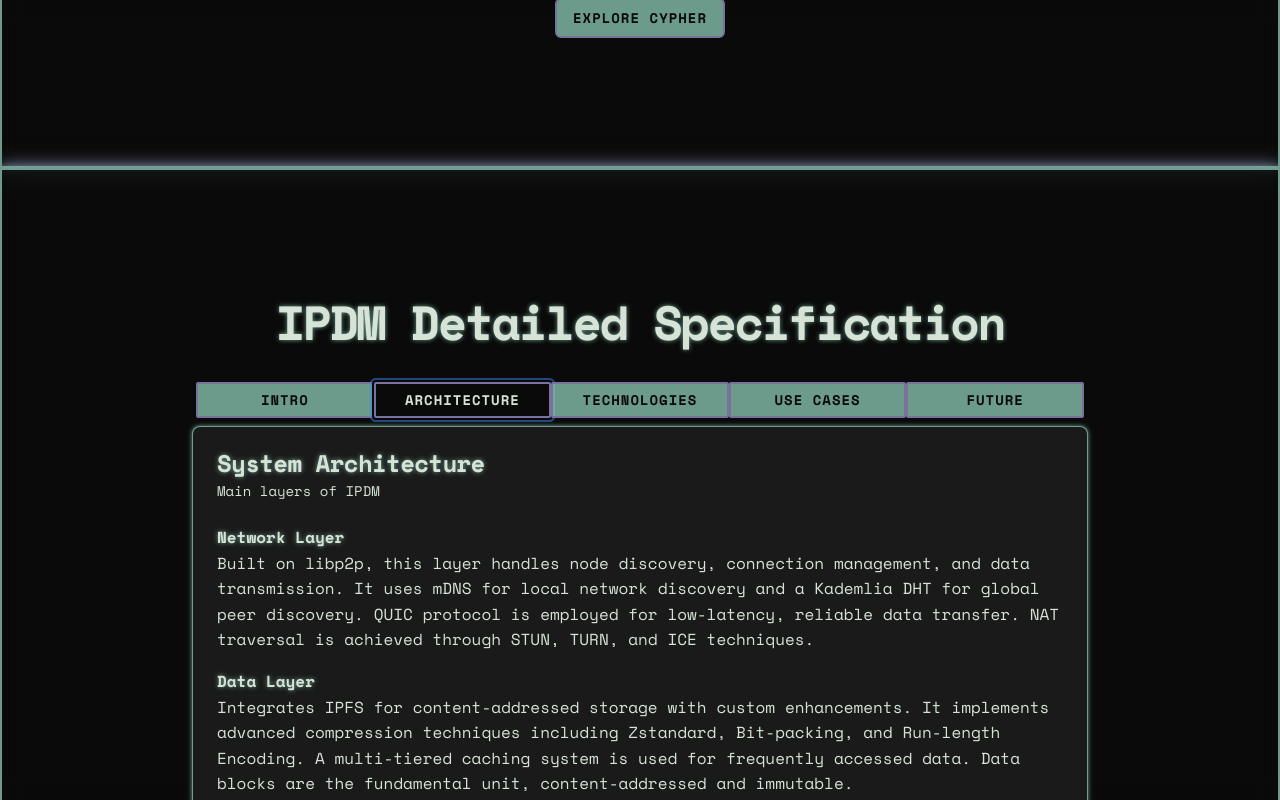
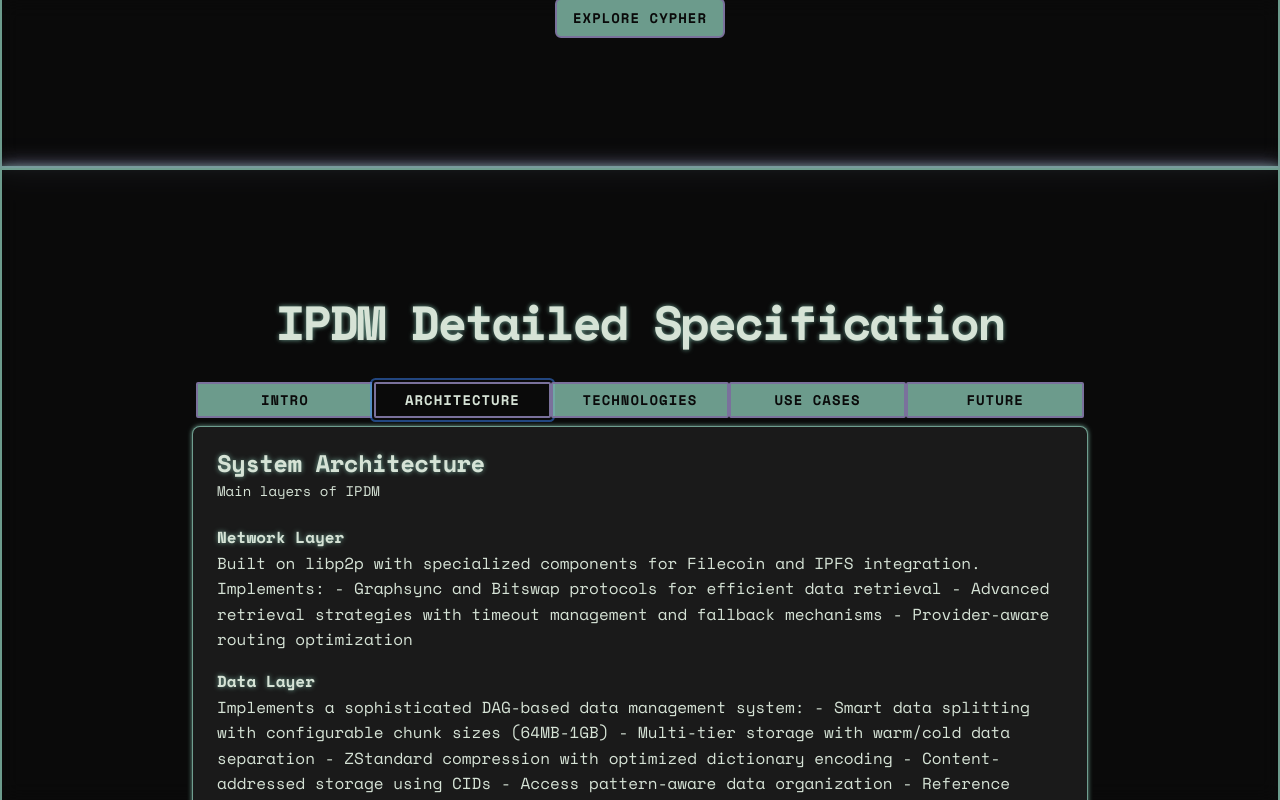
Before and after one commit to ipdm-wg/docs, a Next.js app: page / in a window 1280 px wide. Both pictures are taken after a click on the tab "ARCHITECTURE". Built offline with nearby package versions, Linux system fonts and the light colour scheme.

Commit message:
fix: content

```diff
--- a/app/components/CypherSection.tsx
+++ b/app/components/CypherSection.tsx
@@ -14,7 +14,7 @@ export default function CypherSection() {
           </p>
           <ul className="list-disc text-left space-y-2 mt-4">
             <li>Real-time indexing with support for custom WASM-based indexing logic</li>
-            <li>Multi-tiered storage (Redis, ScyllaDB, ClickHouse) for optimized data access</li>
+            <li>Multi-tiered storage (Redis, ScyllaDB) for optimized data access</li>
             <li>Advanced querying via GraphQL and REST APIs for flexible data retrieval</li>
             <li>High-performance gRPC interface with fallback to HTTP/JSON-RPC</li>
             <li>Scalable architecture supporting parallel processing and sharding</li>
--- a/app/components/PaperSection.tsx
+++ b/app/components/PaperSection.tsx
@@ -52,19 +52,49 @@ export default function PaperSection() {
                 <ul className="space-y-4">
                   <li>
                     <h4 className="font-semibold retro-text">Network Layer</h4>
-                    <p>Built on libp2p, this layer handles node discovery, connection management, and data transmission. It uses mDNS for local network discovery and a Kademlia DHT for global peer discovery. QUIC protocol is employed for low-latency, reliable data transfer. NAT traversal is achieved through STUN, TURN, and ICE techniques.</p>
+                    <p>Built on libp2p with specialized components for Filecoin and IPFS integration. Implements:
+                      - Graphsync and Bitswap protocols for efficient data retrieval
+                      - Advanced retrieval strategies with timeout management and fallback mechanisms
+                      - Provider-aware routing optimization
+                    </p>
                   </li>
+
                   <li>
                     <h4 className="font-semibold retro-text">Data Layer</h4>
-                    <p>Integrates IPFS for content-addressed storage with custom enhancements. It implements advanced compression techniques including Zstandard, Bit-packing, and Run-length Encoding. A multi-tiered caching system is used for frequently accessed data. Data blocks are the fundamental unit, content-addressed and immutable.</p>
+                    <p>Implements a sophisticated DAG-based data management system:
+                      - Smart data splitting with configurable chunk sizes (64MB-1GB)
+                      - Multi-tier storage with warm/cold data separation
+                      - ZStandard compression with optimized dictionary encoding
+                      - Content-addressed storage using CIDs
+                      - Access pattern-aware data organization
+                      - Reference locality optimization
+                    </p>
                   </li>
+
                   <li>
                     <h4 className="font-semibold retro-text">Processing Layer</h4>
-                    <p>Utilizes a WebAssembly runtime for efficient, sandboxed execution of user-defined functions. It includes a data flow engine for managing processing pipelines, a query optimizer for complex query analysis, and a distributed compute scheduler for coordinating tasks across the network.</p>
+                    <p>Advanced data processing architecture featuring:
+                      - DAG-aware parallel processing engine
+                      - Optimized retrieval paths based on access patterns
+                      - Concurrent chunk processing with semaphore-based control
+                      - Smart caching system for frequently accessed data
+                      - Entry point detection and optimization
+                      - Reference tracking and relationship mapping
+                      - CID-based integrity verification
+                    </p>
                   </li>
+
                   <li>
-                    <h4 className="font-semibold retro-text">Consensus Layer</h4>
-                    <p>Implements a Proof of Replication (PoRep) mechanism to ensure data availability and integrity. A rapid consensus protocol provides low-latency finality. It includes a slashing mechanism to penalize malicious or unreliable nodes and an incentive structure to reward nodes for contributing resources and maintaining data.</p>
+                    <h4 className="font-semibold retro-text">Optimization Layer</h4>
+                    <p>Sophisticated optimization mechanisms including:
+                      - Adaptive chunk sizing based on data relationships
+                      - Reference locality preservation during splitting
+                      - Access pattern analysis and optimization
+                      - Smart merging of related data chunks
+                      - Entry point-based chunk boundary detection
+                      - Concurrent processing optimization
+                      - Memory-efficient data handling
+                    </p>
                   </li>
                 </ul>
               </CardContent>
@@ -155,10 +185,6 @@ export default function PaperSection() {
                     <p>Expanding IPDM&apos;s role as a bridge between different blockchain ecosystems. This includes developing a universal cross-chain communication protocol, researching efficient state synchronization between heterogeneous chains, and exploring chain-agnostic smart contract execution environments.</p>
                   </li>
                   <li>
-                    <h4 className="font-semibold retro-text">Quantum-Resistant Cryptography</h4>
-                    <p>As quantum computing advances, IPDM will need to evolve its cryptographic foundations. Research will focus on post-quantum cryptographic algorithms, implementing hybrid classical-quantum resistant schemes, and developing quantum-safe consensus mechanisms.</p>
-                  </li>
-                  <li>
                     <h4 className="font-semibold retro-text">Privacy-Preserving Computation at Scale</h4>
                     <p>Advancing the field of secure multi-party computation and privacy-preserving analytics. This involves developing scalable implementations of fully homomorphic encryption, creating efficient zero-knowledge proof systems for complex computations, and researching privacy-preserving machine learning techniques compatible with IPDM.</p>
                   </li>
@@ -168,6 +194,6 @@ export default function PaperSection() {
           </TabsContent>
         </Tabs>
       </div>
-    </section>
+    </section >
   )
 }
```
